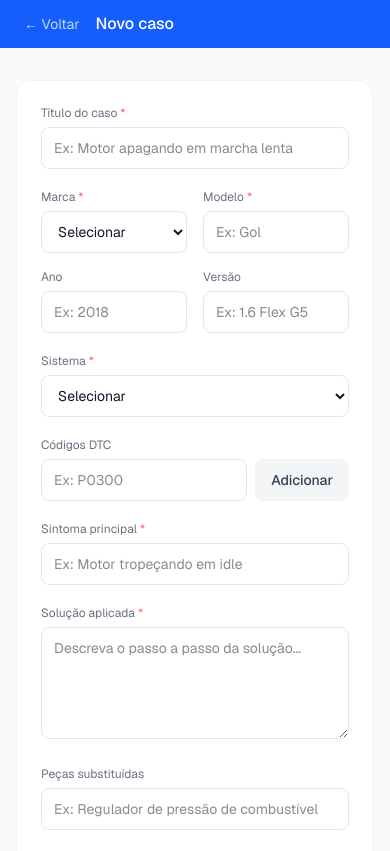
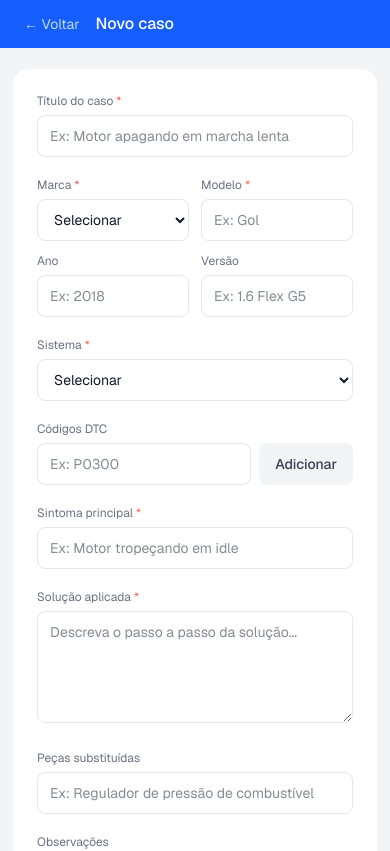
Before and after one commit to magayverinjecar/magayver-diag-site, a Next.js app: page /admin/novo-caso in a window 390 px wide. Shown: the top 851 px of the page. Built offline with nearby package versions, Linux system fonts and the light colour scheme.

Commit message:
fix: responsividade mobile sem scroll horizontal

```diff
--- a/app/admin/novo-caso/page.tsx
+++ b/app/admin/novo-caso/page.tsx
@@ -60,20 +60,20 @@ export default function NovoCasoPage() {
   }
 
   return (
-    <main className="min-h-screen bg-gray-50">
+    <main className="min-h-screen bg-gray-100">
       <header className="bg-blue-600 px-6 py-3 flex items-center gap-4">
         <button onClick={() => router.back()} className="text-blue-200 text-sm hover:text-white">← Voltar</button>
         <span className="text-white font-medium">Novo caso</span>
       </header>
 
-      <div className="max-w-2xl mx-auto px-4 py-8">
+      <div className="max-w-2xl mx-auto px-3 py-5 w-full">
         <form onSubmit={handleSubmit} className="bg-white border border-gray-100 rounded-2xl p-6 flex flex-col gap-5">
 
           <Field label="Título do caso" required>
             <input className={input} value={form.titulo} onChange={e => set('titulo', e.target.value)} placeholder="Ex: Motor apagando em marcha lenta" required />
           </Field>
 
-          <div className="grid grid-cols-2 gap-4">
+          <div className="grid grid-cols-2 sm:grid-cols-2 gap-3">
             <Field label="Marca" required>
               <select className={input} value={form.veiculo_marca} onChange={e => set('veiculo_marca', e.target.value)} required>
                 <option value="">Selecionar</option>
--- a/app/casos/[id]/page.tsx
+++ b/app/casos/[id]/page.tsx
@@ -28,10 +28,10 @@ export default async function CasoDetailPage({ params }: { params: Promise<{ id:
 
   return (
     <main className="min-h-screen bg-gray-100">
-      <header className="bg-blue-600 px-4 py-3 flex items-center justify-between">
-        <div className="flex items-center gap-3">
-          <Link href="/casos" className="text-blue-200 text-sm hover:text-white">← Voltar</Link>
-          <span className="text-white font-semibold text-sm">Magayver Injecar</span>
+      <header className="bg-blue-600 px-4 py-3 flex items-center justify-between gap-3">
+        <div className="flex items-center gap-3 min-w-0">
+          <Link href="/casos" className="text-blue-200 text-sm hover:text-white shrink-0">← Voltar</Link>
+          <span className="text-white font-semibold text-sm truncate">Magayver Injecar</span>
         </div>
         {admin && (
           <div className="flex items-center gap-2">
@@ -57,7 +57,7 @@ export default async function CasoDetailPage({ params }: { params: Promise<{ id:
             </span>
           </div>
 
-          <div className="grid grid-cols-2 gap-3 mb-4">
+          <div className="grid grid-cols-1 sm:grid-cols-2 gap-3 mb-4">
             <Field label="Sistema" value={caso.sistema} />
             <Field label="Sintoma" value={caso.sintoma} />
           </div>
--- a/app/components/FiltrosBusca.tsx
+++ b/app/components/FiltrosBusca.tsx
@@ -51,14 +51,14 @@ export default function FiltrosBusca({ q, marca, sistema }: Props) {
         placeholder="Buscar por sintoma, DTC, veículo..."
         className="w-full border border-gray-300 rounded px-3 py-2.5 text-sm bg-white outline-none focus:border-blue-500"
       />
-      <div className="flex gap-2">
-        <select value={marca} onChange={onMarcaChange} className="flex-1 border border-gray-300 rounded px-3 py-2.5 text-sm bg-white outline-none">
+      <div className="grid grid-cols-2 gap-2">
+        <select value={marca} onChange={onMarcaChange} className="w-full border border-gray-300 rounded px-3 py-2.5 text-sm bg-white outline-none">
           <option value="">Todas as marcas</option>
           {['VW','GM','Fiat','Ford','Toyota','Honda','Hyundai','Renault','Jeep'].map(m => (
             <option key={m} value={m}>{m}</option>
           ))}
         </select>
-        <select value={sistema} onChange={onSistemaChange} className="flex-1 border border-gray-300 rounded px-3 py-2.5 text-sm bg-white outline-none">
+        <select value={sistema} onChange={onSistemaChange} className="w-full border border-gray-300 rounded px-3 py-2.5 text-sm bg-white outline-none">
           <option value="">Todos os sistemas</option>
           {['Motor','Transmissão','Airbag','ABS','Elétrica'].map(s => (
             <option key={s} value={s}>{s}</option>
--- a/app/layout.tsx
+++ b/app/layout.tsx
@@ -15,7 +15,7 @@ export default function RootLayout({ children }: { children: React.ReactNode })
       <head>
         <meta name="viewport" content="width=device-width, initial-scale=1, maximum-scale=1" />
       </head>
-      <body className="min-h-full bg-gray-100 text-gray-900 antialiased">
+      <body className="min-h-full bg-gray-100 text-gray-900 antialiased overflow-x-hidden">
         {children}
       </body>
     </html>
```
